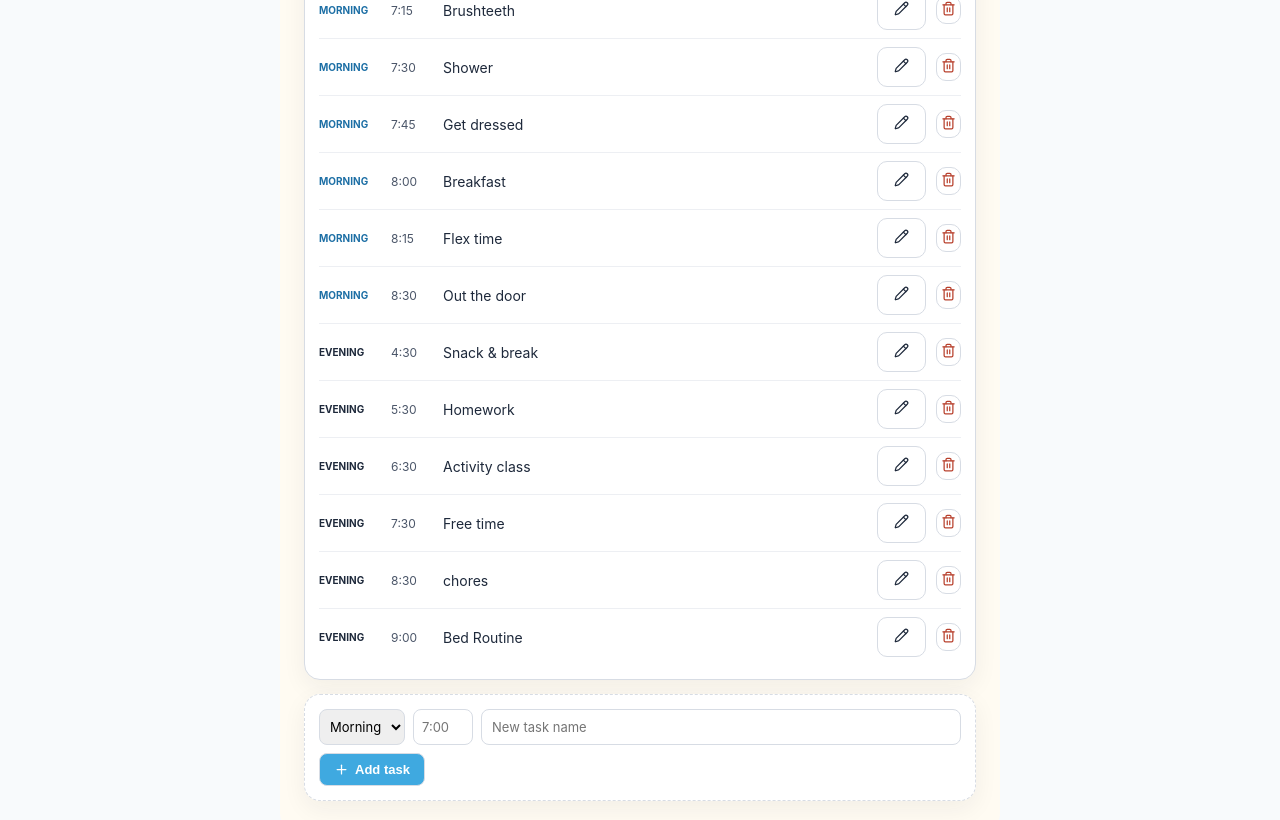
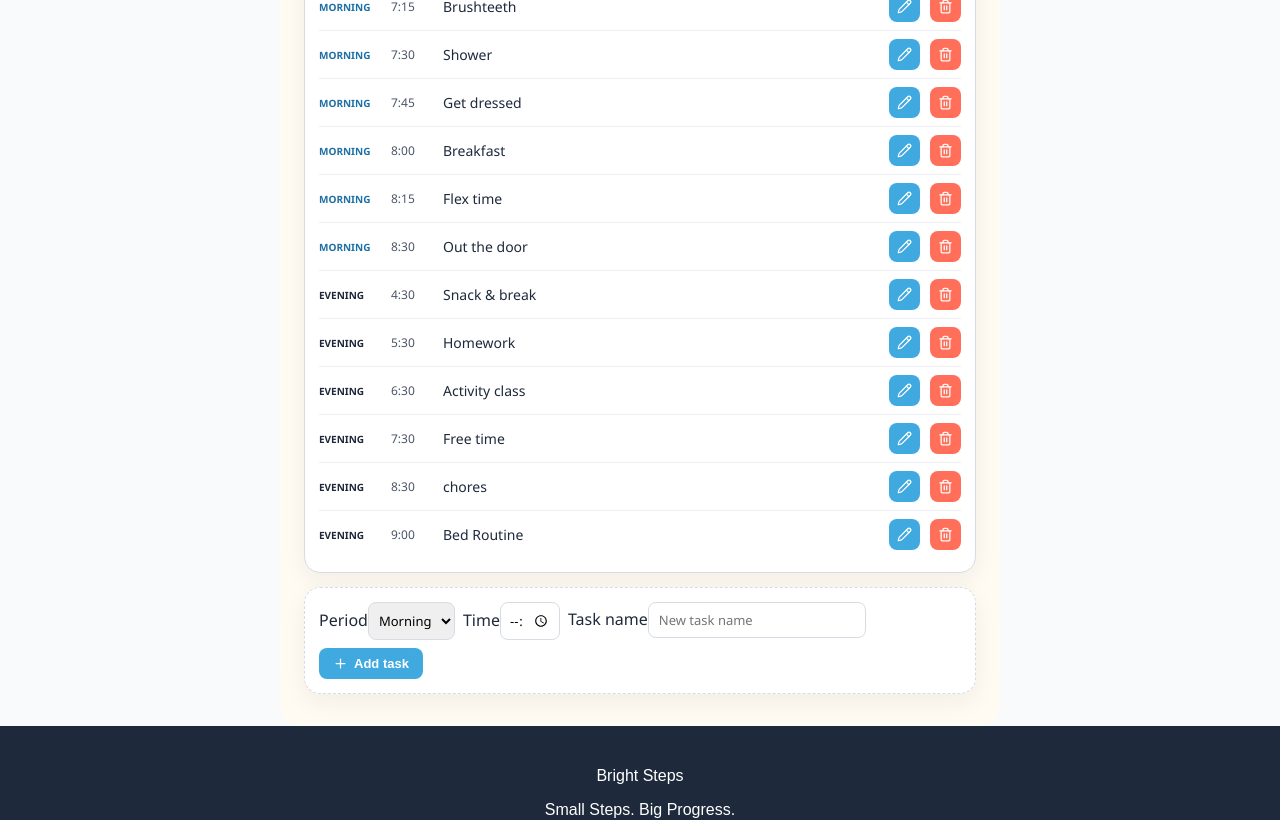
Before and after one commit to arunatara1111-creator/unit1-project, a React (Vite) app: page /parent-profile in a window 1280 px wide. Shown: the part 660-1480 px from the top of the page. Built offline with nearby package versions, Linux system fonts and the light colour scheme.

Commit message:
added reusuable button component and done changes in the AddTaskForm

```diff
--- /dev/null
+++ b/src/components/Button.css
@@ -0,0 +1,68 @@
+
+.custom-button {
+  padding: 10px 20px;
+  border: none;
+  border-radius: 10px;
+  font-family: "Nunito", sans-serif;
+  font-size: 16px;
+  font-weight: 700;
+  cursor: pointer;
+  transition: all 0.2s ease;
+}
+
+/* Primary */
+.custom-button.primary {
+  background-color: #3FA9E0;
+  color: white;
+}
+
+.custom-button.primary:hover {
+  background-color: #1D6FA5;
+  transform: translateY(-2px);
+}
+
+/* Success */
+.custom-button.success {
+  background-color: #4FB88D;
+  color: white;
+}
+
+.custom-button.success:hover {
+  background-color: #2E7D5E;
+  transform: translateY(-2px);
+}
+
+/* Secondary */
+.custom-button.secondary {
+  background-color: #FFC845;
+  color: #1E293B;
+}
+
+.custom-button.secondary:hover {
+  background-color: #B8860B;
+  transform: translateY(-2px);
+}
+
+/* Danger */
+.custom-button.danger {
+  background-color: #FF6F59;
+  color: white;
+}
+
+.custom-button.danger:hover {
+  background-color: #B8402C;
+  transform: translateY(-2px);
+}
+
+/* Disabled */
+.custom-button:disabled {
+  opacity: 0.5;
+  cursor: not-allowed;
+  transform: none;
+}
+
+/* Keyboard focus */
+.custom-button:focus-visible {
+  outline: 3px solid #FFC845;
+  outline-offset: 3px;
+}
--- /dev/null
+++ b/src/components/Button.jsx
@@ -0,0 +1,25 @@
+
+import React from "react";
+import "./Button.css";
+
+function Button({
+  children,
+  onClick,
+  type = "button",
+  variant = "primary",
+  disabled = false,
+  className = "",
+}) {
+  return (
+    <button
+      type={type}
+      onClick={onClick}
+      disabled={disabled}
+      className={`custom-button ${variant} ${className}`}
+    >
+      {children}
+    </button>
+  );
+}
+
+export default Button;
--- a/src/pages/childProfile/TopBar.jsx
+++ b/src/components/TopBar.jsx
@@ -1,6 +1,9 @@
+
 import React from "react";
 import { ArrowLeft } from "lucide-react";
-import { TOKENS } from "../constants/tokens";
+
+import { TOKENS } from "../pages/constants/tokens";
+import Button from "./Button";
 
 export default function TopBar({
   title,
@@ -8,10 +11,12 @@ export default function TopBar({
   accent,
 }) {
   return (
-    <div className="top-bar">
+    <div className="rmc-topbar">
+
       {onBack && (
-        <button
-          className="rmc-btn top-bar__back"
+        <Button
+          variant="secondary"
+          className="rmc-back-btn"
           onClick={onBack}
           aria-label="Back"
         >
@@ -19,17 +24,20 @@ export default function TopBar({
             size={18}
             color={TOKENS.inkSoft}
           />
-        </button>
+        </Button>
       )}
 
       <div
-        className="rmc-h1 top-bar__title"
+        className="rmc-h1"
         style={{
+          fontSize: 21,
+          fontWeight: 700,
           color: accent || TOKENS.ink,
         }}
       >
         {title}
       </div>
+
     </div>
   );
 }
--- a/src/index.css
+++ b/src/index.css
@@ -95,6 +95,7 @@ section li {
   text-align: center;
 }
 
+
 /* Hero */
 
 .hero {
--- a/src/pages/childProfile/ChildView.jsx
+++ b/src/pages/childProfile/ChildView.jsx
@@ -4,7 +4,7 @@ import { Sun, Moon, Star, Rocket } from "lucide-react";
 import confetti from "canvas-confetti";
 
 import Shell from "./Shell";
-import TopBar from "./TopBar";
+import TopBar from "../../components/TopBar";
 import TaskGroup from "./TaskGroup";
 import ProgressCard from "./ProgressCard";
 
@@ -17,6 +17,7 @@ import {
 } from "../utils/storage";
 
 import { TOKENS } from "../constants/tokens";
+import Button from "../../components/Button";
 
 export default function ChildView({ onBack }) {
 
@@ -406,7 +407,6 @@ export default function ChildView({ onBack }) {
 
       <TopBar
         title="My Bright Steps"
-        onBack={onBack}
         accent={TOKENS.skyDeep}
       />
 
@@ -445,15 +445,13 @@ export default function ChildView({ onBack }) {
           marginBottom: 20,
         }}
       >
+    <Button
+     variant="secondary"
+     onClick={() => changeDate(-1)}
+    >
+    ← Previous
+    </Button>
 
-        <button
-          className="rmc-btn"
-          onClick={() =>
-            changeDate(-1)
-          }
-        >
-          ← Previous
-        </button>
 
 
         <strong>
@@ -463,14 +461,14 @@ export default function ChildView({ onBack }) {
         </strong>
 
 
-        <button
-          className="rmc-btn"
+        <Button
+          variant="primary"
           onClick={() =>
             changeDate(1)
           }
         >
           Next →
-        </button>
+        </Button>
 
       </div>
 
--- a/src/pages/parentProfile/AddTaskForm.jsx
+++ b/src/pages/parentProfile/AddTaskForm.jsx
@@ -1,5 +1,6 @@
-import React from "react";
+import React, { useState } from "react";
 import { Plus } from "lucide-react";
+import Button from "../../components/Button";
 
 export default function AddTaskForm({
   newPeriod,
@@ -10,51 +11,155 @@ export default function AddTaskForm({
   setNewLabel,
   onAdd,
 }) {
+  const [errors, setErrors] = useState({});
+
+  const validate = () => {
+    const nextErrors = {};
+
+    if (!newPeriod) {
+      nextErrors.period = "Please choose a routine period.";
+    }
+
+    if (!newTime) {
+      nextErrors.time = "Please choose a time.";
+    }
+
+    if (!newLabel.trim()) {
+      nextErrors.label = "Please enter a task name.";
+    } else if (newLabel.trim().length < 2) {
+      nextErrors.label = "Task name must be at least 2 characters.";
+    }
+
+    setErrors(nextErrors);
+    return Object.keys(nextErrors).length === 0;
+  };
+
+  const handleSubmit = (event) => {
+    event.preventDefault();
+
+    if (!validate()) return;
+
+    onAdd();
+    setErrors({});
+  };
+
   return (
-    <div className="rmc-card rmc-add-task">
+    <form
+      className="rmc-card rmc-add-task"
+      onSubmit={handleSubmit}
+      noValidate
+    >
       <div className="rmc-add-row">
+        <div className="rmc-field">
+          <label htmlFor="task-period">Period</label>
+
           <select
+            id="task-period"
             className="rmc-select"
             value={newPeriod}
-          onChange={(e) =>
-            setNewPeriod(e.target.value)
+            onChange={(event) => {
+              setNewPeriod(event.target.value);
+
+              if (errors.period) {
+                setErrors((current) => ({
+                  ...current,
+                  period: "",
+                }));
               }
+            }}
+            aria-invalid={Boolean(errors.period)}
+            aria-describedby={
+              errors.period ? "period-error" : undefined
+            }
+            required
           >
-          <option value="morning">
-            Morning
-          </option>
-
-          <option value="evening">
-            Evening
-          </option>
+            <option value="morning">Morning</option>
+            <option value="evening">Evening</option>
           </select>
 
+          {errors.period && (
+            <span id="period-error" className="form-error">
+              {errors.period}
+            </span>
+          )}
+        </div>
+
+        <div className="rmc-field">
+          <label htmlFor="task-time">Time</label>
+
           <input
+            id="task-time"
             className="rmc-input rmc-time-input"
+            type="time"
             value={newTime}
-          onChange={(e) =>
-            setNewTime(e.target.value)
+            onChange={(event) => {
+              setNewTime(event.target.value);
+
+              if (errors.time) {
+                setErrors((current) => ({
+                  ...current,
+                  time: "",
+                }));
               }
-          placeholder="7:00"
+            }}
+            aria-invalid={Boolean(errors.time)}
+            aria-describedby={
+              errors.time ? "time-error" : undefined
+            }
+            required
           />
 
-        <input
-          className="rmc-input rmc-label-input"
-          value={newLabel}
-          onChange={(e) =>
-            setNewLabel(e.target.value)
-          }
-          placeholder="New task name"
-        />
+          {errors.time && (
+            <span id="time-error" className="form-error">
+              {errors.time}
+            </span>
+          )}
         </div>
 
-      <button
-        className="rmc-btn rmc-add-btn"
-        onClick={onAdd}
+        <div className="rmc-field">
+          <label htmlFor="task-name">Task name</label>
+
+          <input
+            id="task-name"
+            className="rmc-input rmc-label-input"
+            type="text"
+            value={newLabel}
+            onChange={(event) => {
+              setNewLabel(event.target.value);
+
+              if (errors.label) {
+                setErrors((current) => ({
+                  ...current,
+                  label: "",
+                }));
+              }
+            }}
+            placeholder="New task name"
+            minLength={2}
+            maxLength={60}
+            aria-invalid={Boolean(errors.label)}
+            aria-describedby={
+              errors.label ? "label-error" : undefined
+            }
+            required
+          />
+
+          {errors.label && (
+            <span id="label-error" className="form-error">
+              {errors.label}
+            </span>
+          )}
+        </div>
+      </div>
+
+      <Button
+        type="submit"
+        variant="primary"
+        className="rmc-add-btn"
       >
         <Plus size={15} />
         Add task
-      </button>
-    </div>
+      </Button>
+    </form>
   );
 }
--- a/src/pages/parentProfile/ParentView.jsx
+++ b/src/pages/parentProfile/ParentView.jsx
@@ -6,7 +6,7 @@ import React, {
 } from "react";
 
 import Shell from "./Shell";
-import TopBar from "./TopBar";
+import TopBar from "../../components/TopBar";
 import StatsCards from "./StatsCards";
 import CompletionChart from "./CompletionChart";
 import TaskList from "./TaskList";
@@ -259,7 +259,6 @@ export default function ParentView({ onBack }) {
     <Shell>
       <TopBar
         title="Parent dashboard"
-        onBack={onBack}
         accent={TOKENS.skyDeep}
       />
 
--- a/src/pages/parentProfile/TaskList.jsx
+++ b/src/pages/parentProfile/TaskList.jsx
@@ -4,6 +4,7 @@ import {
   Trash2,
   Pencil,
 } from "lucide-react";
+import Button from "../../components/Button";
 
 export default function TaskList({
   tasks,
@@ -57,28 +58,23 @@ export default function TaskList({
             {task.label}
           </div>
 
-          <button
-            className="rmc-btn"
-            onClick={() =>
-              handleEdit(task)
-            }
-            aria-label={`Edit ${task.label}`}
+          <Button
+           variant="primary"
+           className="rmc-icon-btn"
+           onClick={() => handleEdit(task)}
+           aria-label={`Edit ${task.label}`}
           >
-            <Pencil size={15} />
-          </button>
+          <Pencil size={15} />
+          </Button>
 
-          <button
-            className="rmc-btn rmc-delete-btn"
-            onClick={() =>
-              onRemove(task.id)
-            }
-            aria-label={`Remove ${task.label}`}
+          <Button
+           variant="danger"
+           className="rmc-icon-btn"
+           onClick={() => onRemove(task.id)}
+           aria-label={`Remove ${task.label}`}
           >
-            <Trash2
-              size={15}
-              color="#B8402C"
-            />
-          </button>
+          <Trash2 size={15}  />
+         </Button>
         </div>
       ))}
 
--- a/src/pages/parentProfile/TopBar.jsx
+++ /dev/null
@@ -1,38 +0,0 @@
-import React from "react";
-import { ArrowLeft } from "lucide-react";
-
-import { TOKENS } from "../constants/tokens";
-
-export default function TopBar({
-  title,
-  onBack,
-  accent,
-}) {
-  return (
-    <div className="rmc-topbar">
-      {onBack && (
-        <button
-          className="rmc-btn rmc-back-btn"
-          onClick={onBack}
-          aria-label="Back"
-        >
-          <ArrowLeft
-            size={18}
-            color={TOKENS.inkSoft}
-          />
-        </button>
-      )}
-
-      <div
-        className="rmc-h1"
-        style={{
-          fontSize: 21,
-          fontWeight: 700,
-          color: accent || TOKENS.ink,
-        }}
-      >
-        {title}
-      </div>
-    </div>
-  );
-}
--- a/src/pages/parentProfile/styles/parentView.css
+++ b/src/pages/parentProfile/styles/parentView.css
@@ -3,8 +3,6 @@
 .rmc-shell {
     font-family:
       "Nunito",
-      -apple-system,
-      BlinkMacSystemFont,
       "Segoe UI",
       sans-serif;
 
@@ -44,6 +42,14 @@
     transform: scale(0.97);
   }
 
+  .rmc-icon-btn {
+    padding: 8px;
+    display: inline-flex;
+    align-items: center;
+    justify-content: center;
+    border-radius: 8px;
+  }
+
   /* Cards */
 
   .rmc-card {
@@ -59,17 +65,6 @@
     align-items: center;
     gap: 10px;
     margin-bottom: 20px;
-  }
-
-  .rmc-back-btn {
-    background: white;
-    border: 1.5px solid #d7dce4;
-    border-radius: 10px;
-    padding: 8px;
-
-    display: flex;
-    align-items: center;
-    justify-content: center;
   }
 
   /* Statistics */
```
Lines whose indentation alone changed are shown as unchanged.
